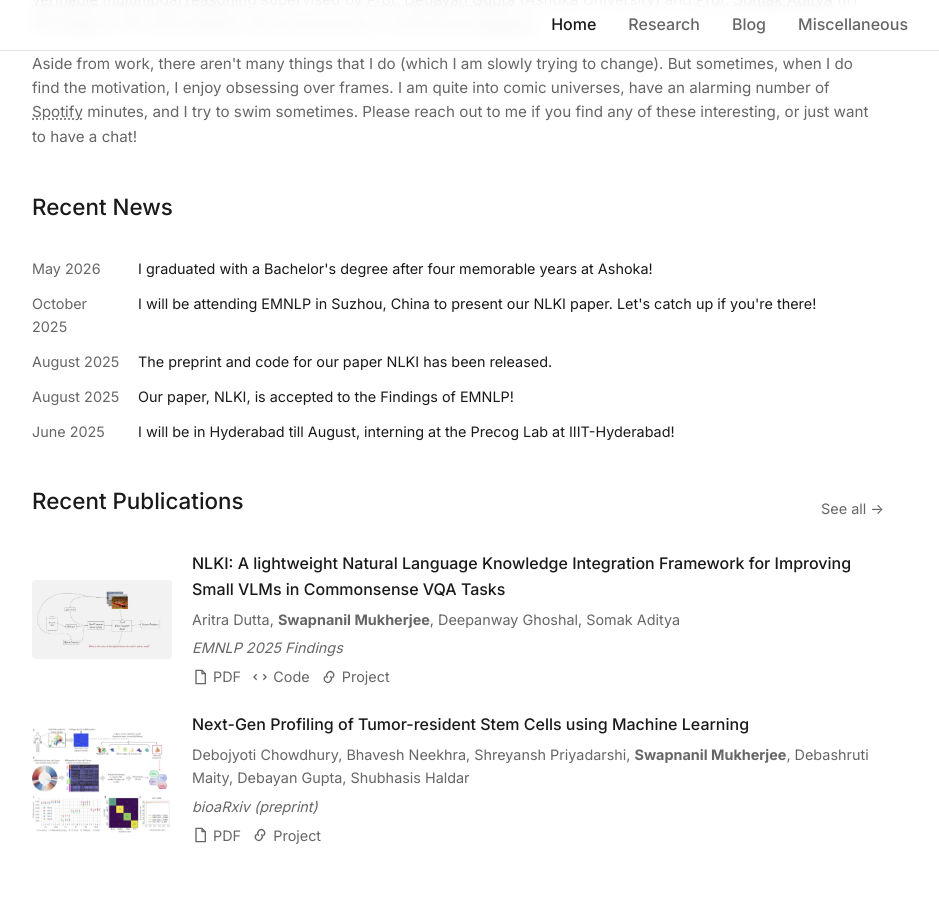
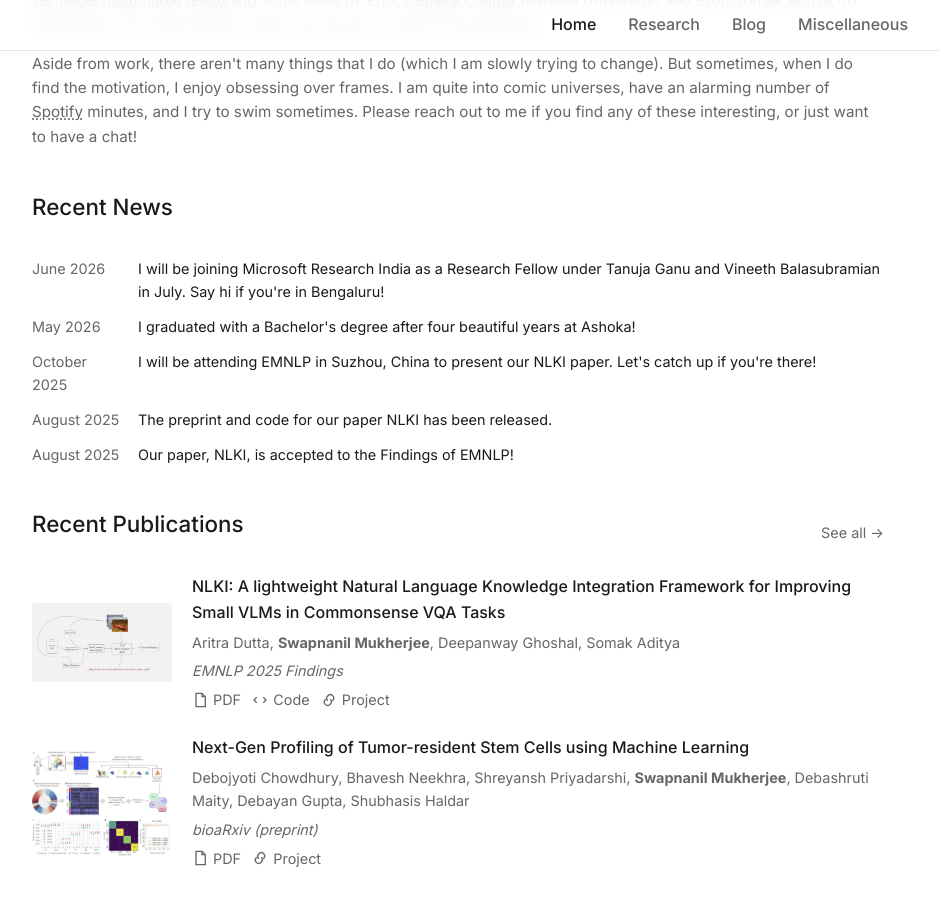
Before and after one commit to SwapnanilMukherjee/swapnanilmukherjee.github.io, a Jekyll site: the page built from index.md, in a window 1280 px wide and 900 px high, scrolled down 510 px. Shown: the whole window, without its empty margins (182-1121 px from the left). Built offline with Jekyll 4.4.1, drawn with Linux system fonts in a browser that asks for light colours.

Commit message:
updated Teaching, Ongoing Projcts (Research), and Profile Photo and News

```diff
--- a/_data/news.yml
+++ b/_data/news.yml
@@ -1,5 +1,8 @@
+- date: "June 2026"
+  content: "I will be joining Microsoft Research India as a Research Fellow under Tanuja Ganu and Vineeth Balasubramian in July. Say hi if you're in Bengaluru!"
+
 - date: "May 2026"
-  content: "I graduated  with a Bachelor's degree after four memorable years at Ashoka!"
+  content: "I graduated  with a Bachelor's degree after four beautiful years at Ashoka!"
 
 - date: "October 2025"
   content: "I will be attending EMNLP in Suzhou, China to present our NLKI paper. Let's catch up if you're there!"
--- a/_data/teaching.yml
+++ b/_data/teaching.yml
@@ -1,3 +1,8 @@
+- title: "YSP 2026 Kolkata Learning Sprint on Artificial Intelligence"
+  role: "Teaching Fellow"
+  semester: "Summer 2026"
+  description: "Helped design the program and curriculum for a 3-day AI learning sprint for 20 high school students. Designed and led a hands-on workshop on Crop Disease Detection using Computer Vision and Deep Learning techniques, evaluation, and bias mitigation. Mentored students on their final projects and provided feedback on their presentations."
+
 - title: "CS 3510: Data Science and Management"
   role: "Teaching Assistant"
   semester: "Spring 2026"
--- a/index.md
+++ b/index.md
@@ -4,7 +4,7 @@ layout: default
 
 <!-- Profile Section -->
 <div class="profile">
-  <img src="/assets/images/profile-image.jpg" alt="Profile photo" class="profile-image" loading="eager" decoding="async">
+  <img src="/assets/images/profile-image2.jpg" alt="Profile photo" class="profile-image" loading="eager" decoding="async">
   <div class="profile-info">
     <h1>Swapnanil Mukherjee</h1>
     <p class="title">Ashoka University</p>
```
Also changed, not shown: _pages/research.md (+2 -1 lines), 1 other file.
